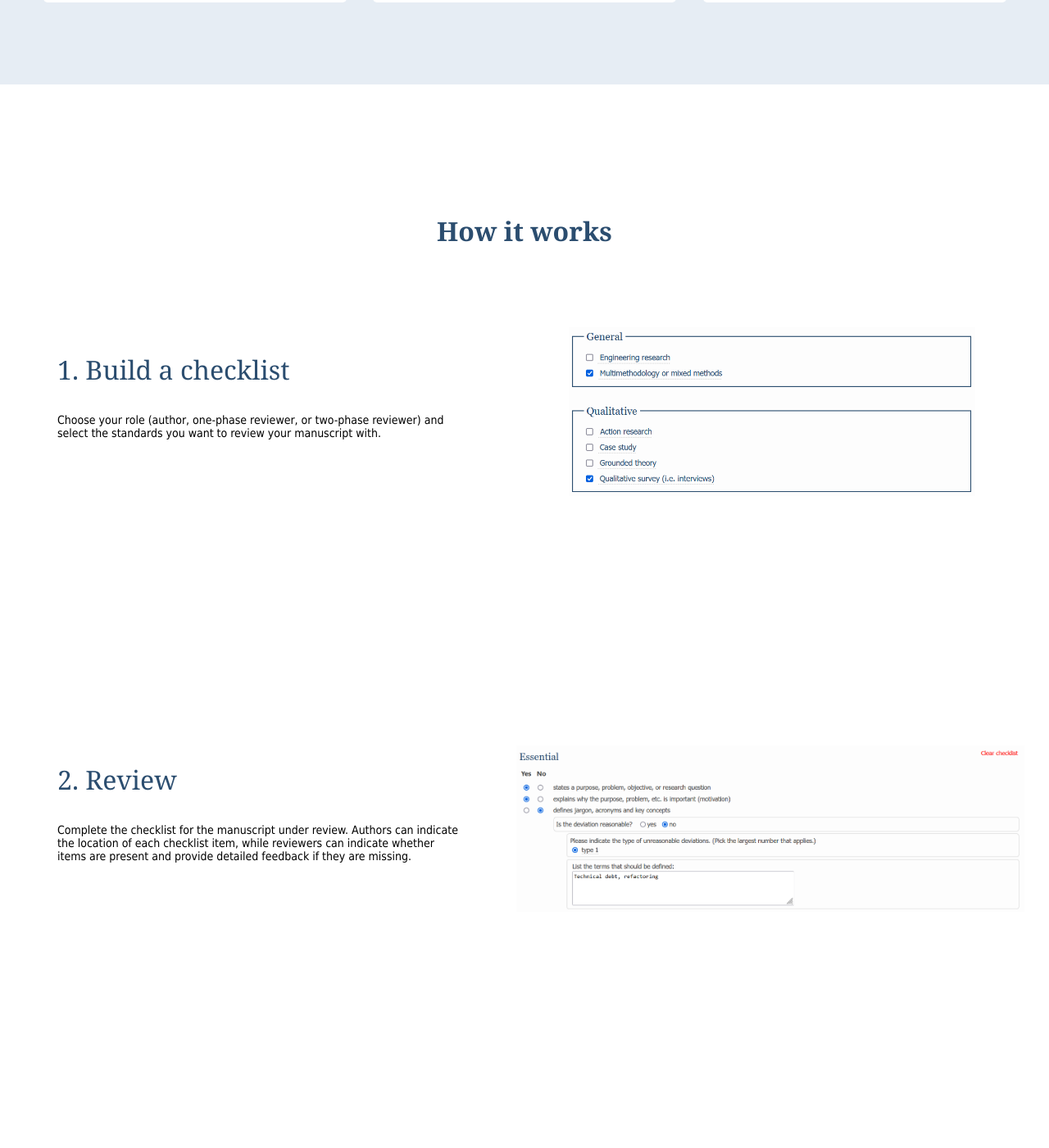
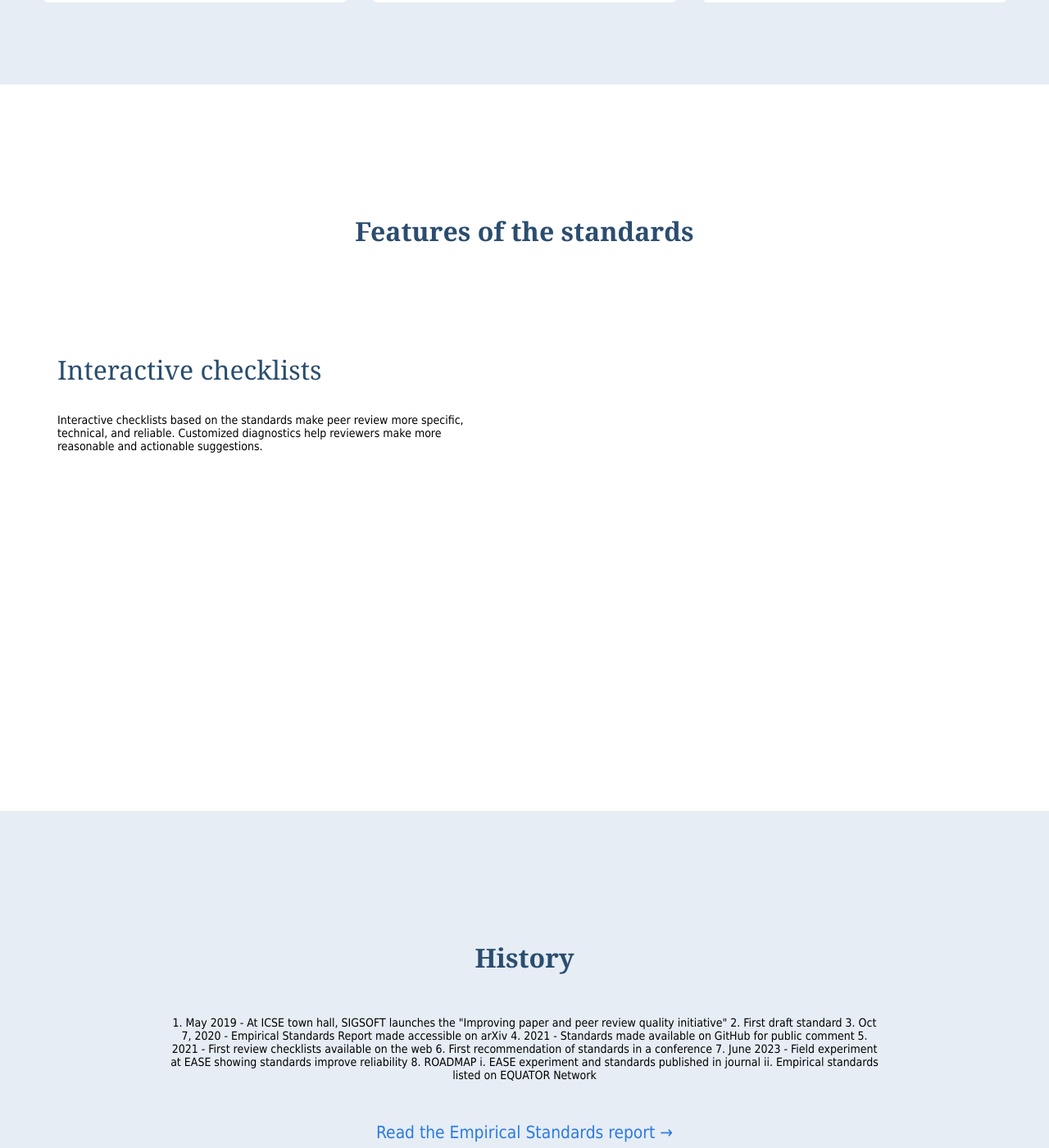
Before and after one commit to eschltz/standardstest, a Jekyll site: the page built from index.md, in a window 1280 px wide and 1400 px high, scrolled down 1201 px. Shown: the whole window at 82% size. Built offline with Jekyll 4.4.1, drawn with Linux system fonts in a browser that asks for light colours; some of the changed text lies outside the part shown.

Commit message:
Revamp landing page sections

```diff
--- a/index.md
+++ b/index.md
@@ -17,7 +17,7 @@
 		</h1>
 
 		<div id="intro-description">
-			<p>The Empirical Standards lorem ipsum dolor sit amet, consectetur adipiscing elit. Quisque maximus ullamcorper viverra. Mauris vitae purus dignissim metus ullamcorper posuere.</p>
+			<p>The ACM SIGSOFT Empirical Standards are the official evidence standards (models of a community's expectations for conducting and reporting studies) for software engineering research.</p>
 		</div>
 
 		<a class="page-link" href="https://eschltz.github.io/standardstest/tools/" style="color: white;background-color: #2b4d6f;padding: 10px;border-radius: 5px;font-size: 16px;">Review a paper</a>
@@ -32,67 +32,72 @@
 	<div class="feature-box">
 		<img src="https://cdn-icons-png.flaticon.com/512/9989/9989300.png">
 		<h3>19 empirical standards to choose from</h3>
-		<p>Review manuscripts using many of the most common methods found in software engineering research</p>
+		<p>Different kinds of research have different norms, so each common research method has a unique standard</p>
 	</div>
 
 	<div class="feature-box">
 		<img src="https://cdn-icons-png.flaticon.com/512/5403/5403820.png">
-		<h3>Unique checklists for authors and reviewers</h3>
-		<p>Choose from one of two checklist types suited to the different needs of authors and reviewers</p>
+		<h3>Checklists for authors and reviewers</h3>
+		<p>Use standards-based checklists to improve your methods, papers, and peer reviews</p>
 	</div>
 
 	<div class="feature-box">
 		<img src="https://cdn-icons-png.flaticon.com/512/5403/5403694.png">
 		<h3>Desirable and extraordinary attributes</h3>
-		<p>Recognize manuscripts that go above and beyond by highlighting their strengths</p>
+		<p>Standards and checklists clearly differentiate must-haves from exceptional research</p>
 	</div>
 </section>
 
 <section id="instruction-section">
-	<h2>How it works</h2>
+	<h2>Features of the standards</h2>
 
-	<div class="instruction-box instructions-1">
+	<!--
+	    - Application (where the standard does and does not apply)
+		- Specific Attributes (the properties of a manuscript that make it publishable)
+		- General Quality Criteria (qualitative and quantitative quality criteria the paper should meet)
+		- Acceptable Deviations (circumstances where the paper may deviate from a standard)
+		- Antipatterns (common problems with this methodology that papers should avoid)
+		- Invalid criticisms (unreasonable arguments against a paper that reviewers should not make)
+		- Suggested Readings (additional scholarship on the method upon which the standard is based)
+		- Exemplars (good examples of the method authors should emulate)
+	-->
+
+	<div class="instruction-box instructions-2">
 		<div class="instruction-text">
-			<p>1. Build a checklist</p>
-			<p>Choose your role (author, one-phase reviewer, or two-phase reviewer) and select the standards you want to review your manuscript with.</p>
-		</div>
-
-		<div class="image-container">
-			<img src="assets/img/standard_selection_crop.PNG">
+			<p>Interactive checklists</p>
+			<p>Interactive checklists based on the standards make peer review more specific, technical, and reliable.
+			Customized diagnostics help reviewers make more reasonable and actionable suggestions.</p>
 		</div>
 	</div>
 
-	<div class="instruction-box instructions-2">
-		<div class="instruction-text">
-			<p>2. Review</p>
-			<p>Complete the checklist for the manuscript under review. Authors can indicate the location of each checklist item, while reviewers can indicate whether items are present and provide detailed feedback if they are missing.</p>
-		</div>
-
-		<div class="image-container">
-			<img src="assets/img/filling_checklist_crop.PNG">
-		</div>
-	</div>
-
-	<div class="instruction-box instructions-3">
-		<div class="instruction-text">
-			<p>3. Download</p>
-			<p>Download a .txt file containing your review, which can then be copied into your venue's official review software.</p>
-		</div>
-
-		<div class="image-container">
-			<img src="assets/img/downloaded_file_crop.PNG">
-		</div>
-	</div>
 </section>
 
 <section id="history-section">
 	<h2>History</h2>
 
-	<p id="history-description" style="width: 70%;margin: auto;font-size: 1em;margin-top: 50px;"> Lorem ipsum dolor sit amet, consectetur adipiscing elit. Nunc molestie ante quis libero auctor suscipit. Sed lacinia sapien sed sem consequat rhoncus. Lorem ipsum dolor sit amet, consectetur adipiscing elit. Nulla varius arcu mi, accumsan sollicitudin nisl ornare sit amet. Nulla mauris ligula, scelerisque elementum blandit et, commodo sit amet libero. Morbi tincidunt id metus sed maximus. Integer in enim interdum, dapibus lectus at, maximus metus. Donec vitae libero nisl.</p>
+	<p id="history-description">
+		1. May 2019 - At ICSE town hall, SIGSOFT launches the "Improving paper and peer review quality initiative"
+
+		2. First draft standard
+
+		3. Oct 7, 2020 - Empirical Standards Report made accessible on arXiv
+
+		4. 2021 - Standards made available on GitHub for public comment
+
+		5. 2021 - First review checklists available on the web
+
+		6. First recommendation of standards in a conference
+
+		7. June 2023 - Field experiment at EASE showing standards improve reliability
+
+		8. ROADMAP
+			i. EASE experiment and standards published in journal
+			ii. Empirical standards listed on EQUATOR Network
+	</p>
 
 	<a href="https://arxiv.org/abs/2010.03525">Read the Empirical Standards report →</a>
 </section>
 
 <p id="ready-text">Ready to try?</p>
 
-<a class="page-link ready-link" href="https://eschltz.github.io/standardstest/tools/">Review a paper</a>
+<a class="page-link ready-link" href="https://eschltz.github.io/standardstest/tools/">Try a checklist</a>
```
